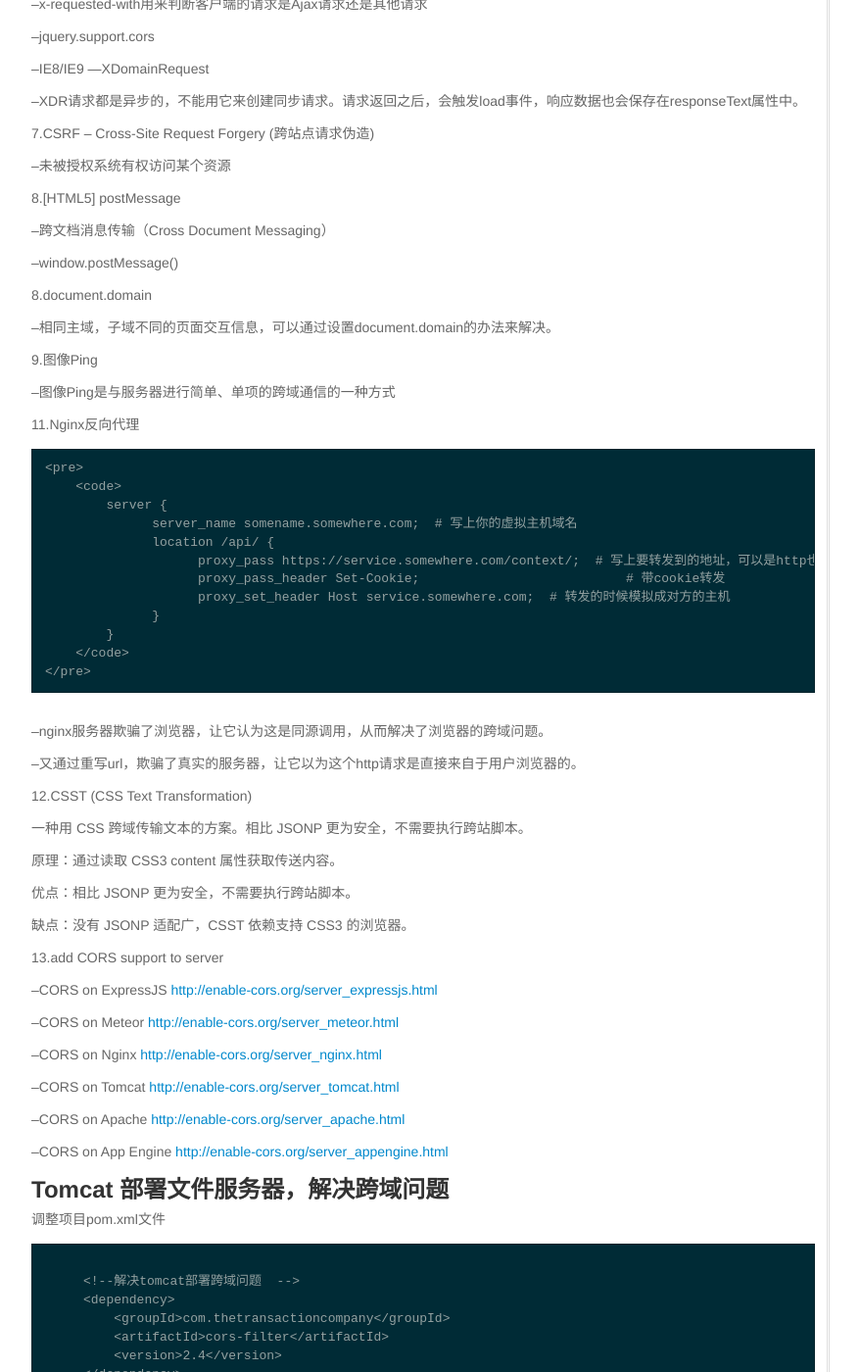
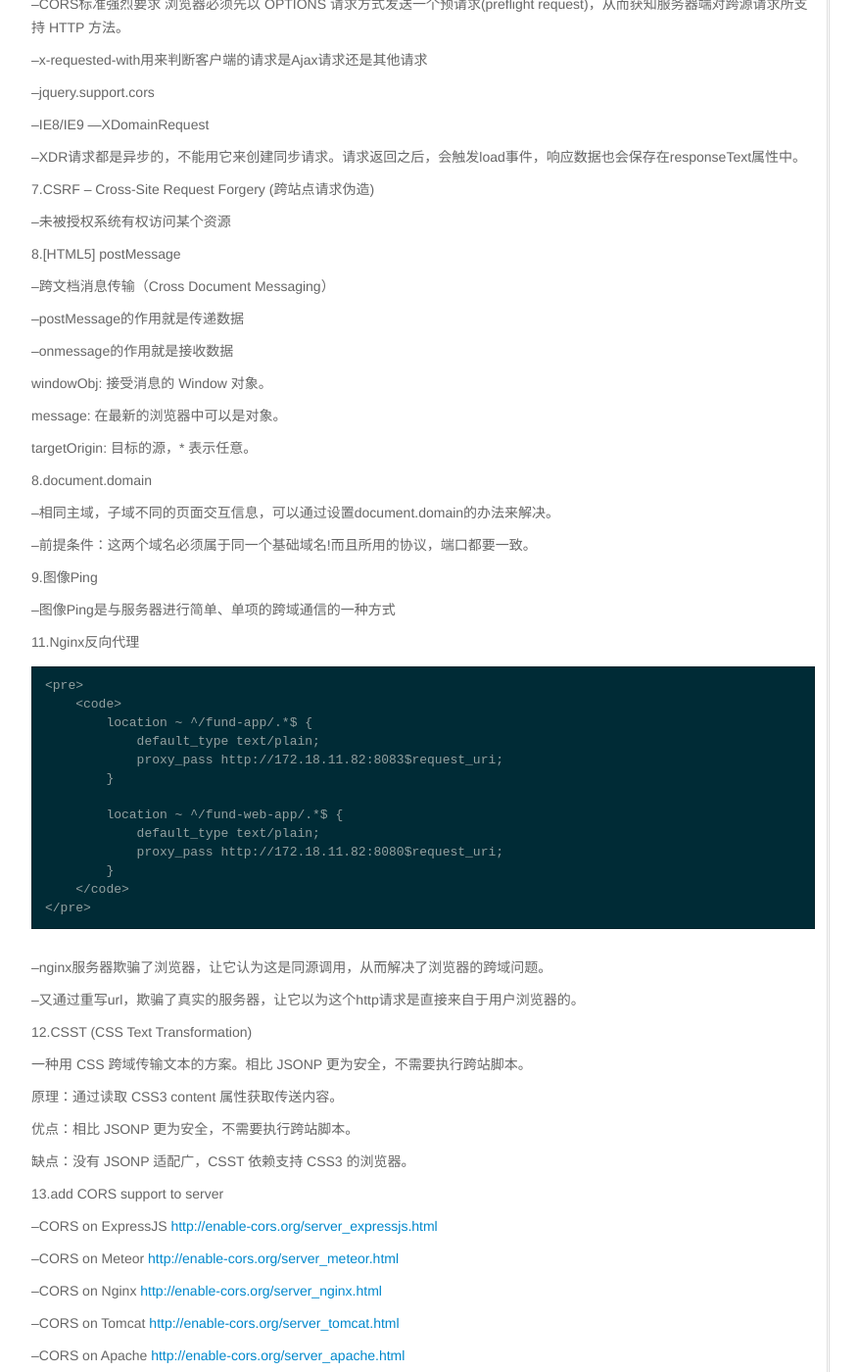
Before and after one commit to wkylin/wkylin.github.com, a Jekyll site: the page built from _posts/core-samples/2016-07-14-tomcat-cors.md, in a window 1280 px wide and 1400 px high, scrolled down 1482 px. Shown: the whole window at 98% size, without its empty margins (48-926 px from the left). Built offline with Jekyll 4.4.1, drawn with Linux system fonts in a browser that asks for light colours; comment, search, counter and statistics services are not loaded; some of the changed text lies outside the part shown.

Commit message:
tomcat cors .....

```diff
--- a/_posts/core-samples/2016-07-14-tomcat-cors.md
+++ b/_posts/core-samples/2016-07-14-tomcat-cors.md
@@ -31,6 +31,8 @@
  --allow-file-access-from-files --disable-web-security
 
  "C:\Program Files (x86)\Google\Chrome\Application\chrome.exe" --allow-file-access-from-files --disable-web-security
+
+ "C:\Program Files (x86)\Google\Chrome\Application\chrome.exe" --disable-web-security -user-data-dir=D:\MyChromeDevUserData
 
 2.Chrome扩展程序
 
@@ -96,11 +98,21 @@
 
 --跨文档消息传输（Cross Document Messaging）
 
---window.postMessage()
+--postMessage的作用就是传递数据
+
+--onmessage的作用就是接收数据
+
+windowObj: 接受消息的 Window 对象。
+
+message: 在最新的浏览器中可以是对象。
+
+targetOrigin: 目标的源，* 表示任意。
 
 8.document.domain
 
 --相同主域，子域不同的页面交互信息，可以通过设置document.domain的办法来解决。
+
+--前提条件：这两个域名必须属于同一个基础域名!而且所用的协议，端口都要一致。
 
 9.图像Ping
 
@@ -110,13 +122,14 @@
 
     <pre>
         <code>
-            server {
-                  server_name somename.somewhere.com;  # 写上你的虚拟主机域名
-                  location /api/ {
-                        proxy_pass https://service.somewhere.com/context/;  # 写上要转发到的地址，可以是http也可以是https，注意不要遗漏了最后的斜杠
-                        proxy_pass_header Set-Cookie;                           # 带cookie转发
-                        proxy_set_header Host service.somewhere.com;  # 转发的时候模拟成对方的主机
-                  }
+            location ~ ^/fund-app/.*$ {
+                default_type text/plain;
+                proxy_pass http://172.18.11.82:8083$request_uri;
+            }
+
+            location ~ ^/fund-web-app/.*$ {
+                default_type text/plain;
+                proxy_pass http://172.18.11.82:8080$request_uri;
             }
         </code>
     </pre>
```
